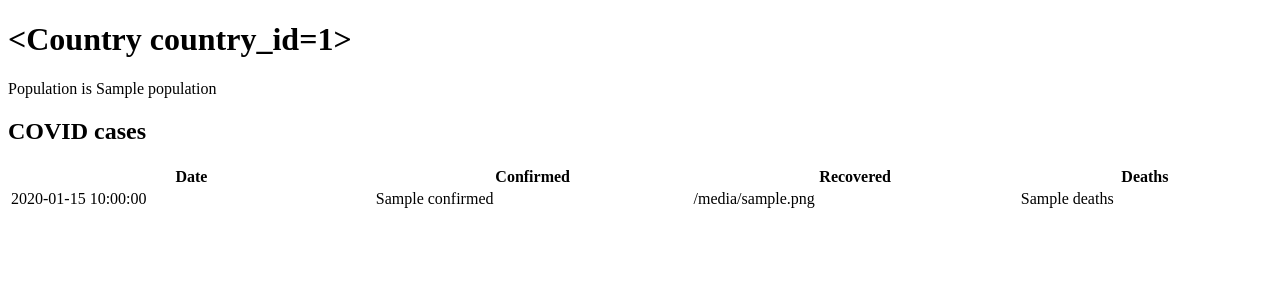
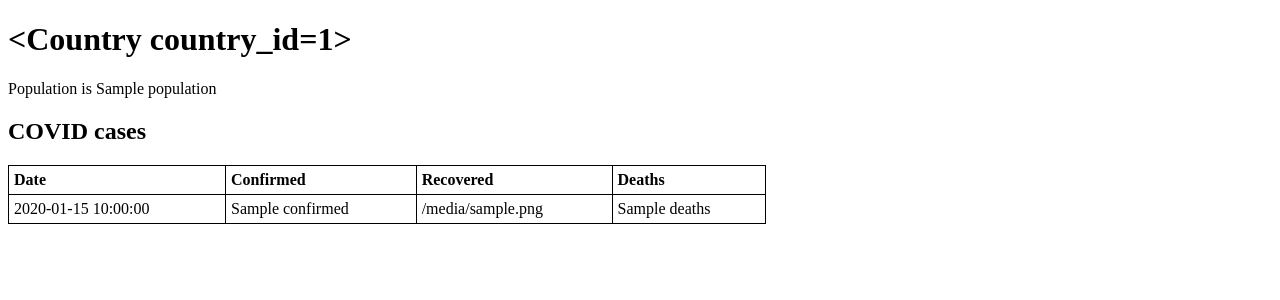
Before and after one commit to jagaamaae/hb-project, a Flask app: template templates/country_details.html in a window 1280 px wide. Shown: the top 300 px of the page. Run offline with Flask 2, Linux system fonts and the light colour scheme; tables that the repository leaves empty hold one stand-in row (values such as "Sample post"); the template is opened without the code that fills it: values that come from a table or form of the project are taken from there, most other values are stand-ins (such as "Sample title", 1, 10 or a date in 2020).

Commit message:
Country_details html shows country data

```diff
--- a/templates/country_details.html
+++ b/templates/country_details.html
@@ -3,12 +3,26 @@
 {% block title %}{{ country }} - Details{% endblock %}
 
 {% block body %}
+
 <h1>{{ country}}</h1>
+<style>
+  table, th, td {
+    border: 1px solid black;
+    border-collapse: collapse;
+  }
+  th, td {
+    padding: 5px;
+    text-align: left;
+  }
+  </style>
+  </head>
+  <body>
+
 <p>
   Population is {{ population }}
 </p>
 <h2> COVID cases </h3>
-  <table style = "width:100%">
+  <table style = "width:60%">
 
   <tr>
     <th>Date</th>
```
